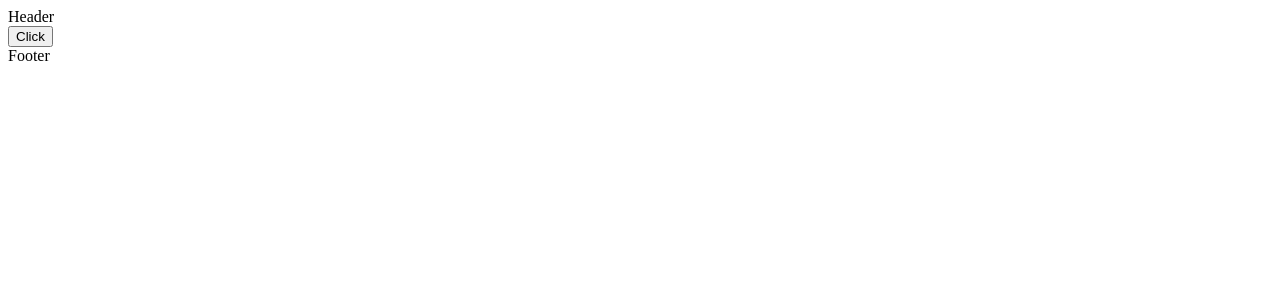
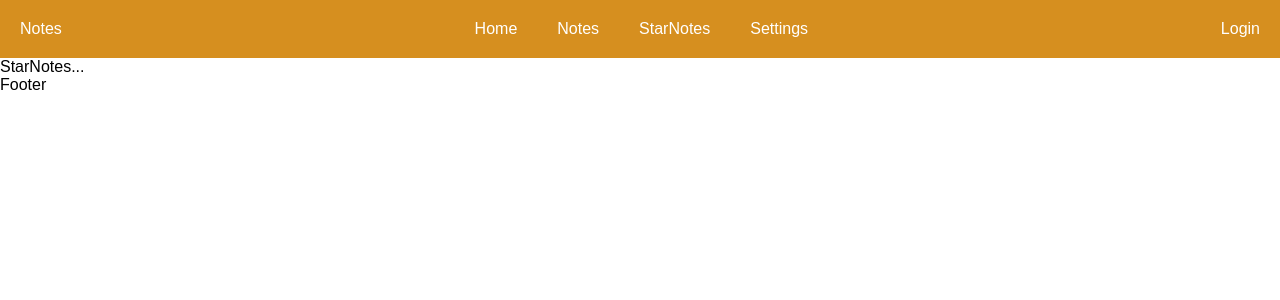
Before and after one commit to skgitstor/NotesReactExpressMongoDB, a React (Vite) app in the folder client/: page /StarNotes in a window 1280 px wide. Shown: the top 300 px of the page. Built offline with nearby package versions, Linux system fonts and the light colour scheme.

Commit message:
feat: setup mongoose models for user and note, configure basic frontend routes
Co-authored-by: djgitstor <143597388+djgitstor@users.noreply.github.com>

```diff
--- a/client/package.json
+++ b/client/package.json
@@ -12,7 +12,8 @@
   "dependencies": {
     "axios": "^1.20.0",
     "react": "^19.2.8",
-    "react-dom": "^19.2.8"
+    "react-dom": "^19.2.8",
+    "react-router-dom": "^7.18.4"
   },
   "devDependencies": {
     "@eslint/js": "^10.0.1",
--- a/client/src/App.css
+++ b/client/src/App.css
@@ -0,0 +1,31 @@
+* {
+    font-family: Arial, Helvetica, sans-serif;
+    padding: 0;margin: 0;
+}
+
+
+nav {
+    display: flex;
+    align-items: center;
+    justify-content: space-between;
+    background: #d68f1f;
+    color: white;
+    padding: 10px;
+}
+
+.navCenter ul {
+    display: flex;
+    list-style: none;
+    gap: 20px;
+}
+
+.navlink {
+    cursor: pointer;
+}
+
+nav a {
+    display: block;
+    padding: 10px;
+    text-decoration: none;
+    color: inherit;
+}
--- a/client/src/App.jsx
+++ b/client/src/App.jsx
@@ -1,9 +1,14 @@
 import { useEffect, useState } from 'react'
+import { Route, Link, Routes } from 'react-router-dom'
 import './App.css'
 import Header from './components/Header'
 import Footer from './components/footer'
-import Main from './components/main'
+import Main from './pages/main'
 import axios from "axios"
+import Login from './pages/login'
+import Settings from './pages/settings'
+import Notes from './pages/Notes'
+import StarNote from './pages/starNotes'
 
 function App() {
   const [data, setData] = useState([])
@@ -29,7 +34,13 @@ function App() {
   return (
     <>
       <Header />
-      <Main onNoteAdded={getAPI} />
+      <Routes>
+        <Route path='/' element={<Main onNoteAdded={getAPI} />}/>
+        <Route path='/Notes' element={<Notes onNoteAdded={getAPI} />}/>
+        <Route path='/StarNotes' element={<StarNote onNoteAdded={getAPI} />}/>
+        <Route path='/Settings' element={<Settings onNoteAdded={getAPI} />}/>
+        <Route path='/Login' element={<Login onNoteAdded={getAPI} />}/>
+      </Routes>
       <Footer />
     </>
   )
--- a/client/src/components/Header.jsx
+++ b/client/src/components/Header.jsx
@@ -1,4 +1,27 @@
-const Header = () =>{
-    return(<>Header</>);
+import React from "react";
+import { Route, Link, Routes } from 'react-router-dom'
+const Header = () => {
+    return (<>
+        <nav>
+            <div className="navLeft"><Link to="/">Notes</Link></div>
+            <div className="navCenter">
+                <ul className="navlinks">
+                    <li className="navlink homelink">
+                        <Link to="/">Home</Link>
+                    </li>
+                    <li className="navlink noteslink">
+                        <Link to="/Notes">Notes</Link>
+                    </li>
+                    <li className="navlink addnotelink">
+                        <Link to="/StarNotes">StarNotes</Link>
+                    </li>
+                    <li className="navlink settingslink">
+                        <Link to="/Settings">Settings</Link>
+                    </li>
+                </ul>
+            </div>
+            <div className="navRight"><Link to="/Login">Login</Link></div>
+        </nav>
+    </>);
 }
 export default Header;
--- a/client/src/main.jsx
+++ b/client/src/main.jsx
@@ -1,8 +1,11 @@
 import { StrictMode } from 'react'
 import { createRoot } from 'react-dom/client'
+import { BrowserRouter } from 'react-router-dom'
 import './index.css'
 import App from './App.jsx'
 
 createRoot(document.getElementById('root')).render(
-  <App />
+  <BrowserRouter>
+    <App />
+  </BrowserRouter>
 )
--- /dev/null
+++ b/client/src/pages/Notes.jsx
@@ -0,0 +1,13 @@
+const Notes = ({onNoteAdded}) => {
+
+    const clickHandle = (e)=>{
+        e.preventDefault();
+        onNoteAdded();
+    }
+    return (<>
+        <div className="container">
+            All Notes...
+        </div>
+    </>);
+}
+export default Notes;
--- /dev/null
+++ b/client/src/pages/login.jsx
@@ -0,0 +1,7 @@
+const Login = () => {
+    return (
+        <>
+        </>
+    );
+}
+export default Login;
--- /dev/null
+++ b/client/src/pages/settings.jsx
@@ -0,0 +1,13 @@
+const Settings = ({onNoteAdded}) => {
+
+    const clickHandle = (e)=>{
+        e.preventDefault();
+        onNoteAdded();
+    }
+    return (<>
+        <div className="container">
+            Settings...
+        </div>
+    </>);
+}
+export default Settings;
--- /dev/null
+++ b/client/src/pages/starNotes.jsx
@@ -0,0 +1,13 @@
+const StarNote = ({onNoteAdded}) => {
+
+    const clickHandle = (e)=>{
+        e.preventDefault();
+        onNoteAdded();
+    }
+    return (<>
+        <div className="container">
+           StarNotes...
+        </div>
+    </>);
+}
+export default StarNote;
```
Also changed, not shown: client/src/pages/main.jsx (renamed from client/src/components/main.jsx), 1 other file (tests, documents, lock files or other folders).
